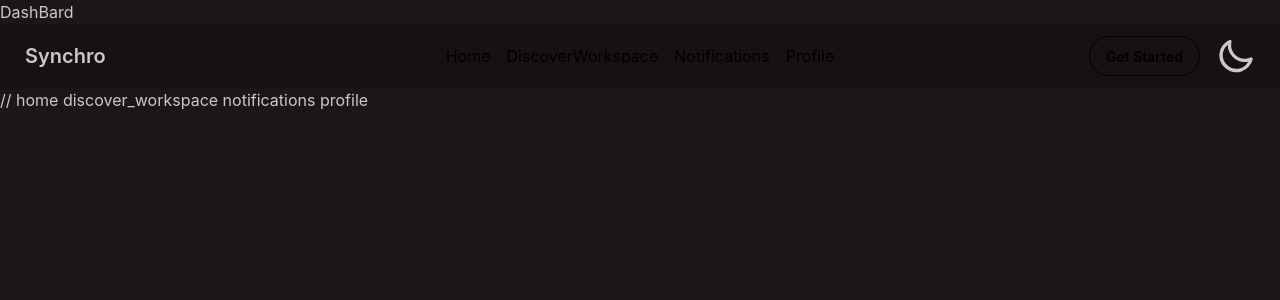
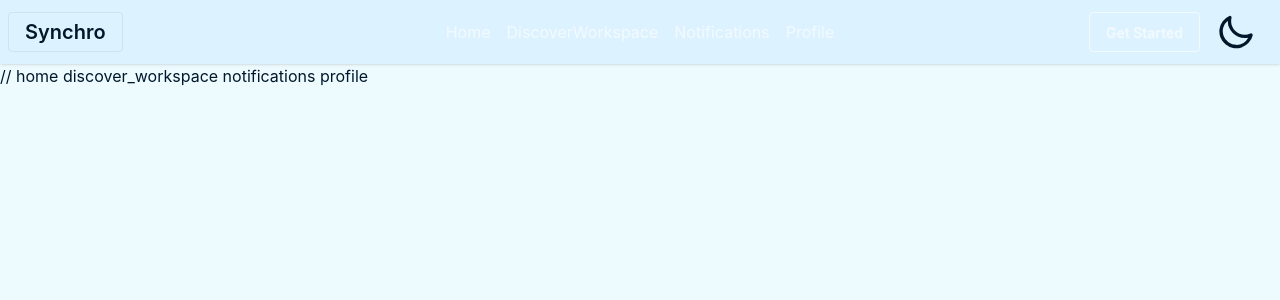
Before and after one commit to Dnshivani/Synchro, a React (Vite) app in the folder FRONTEND/: page /dashboard in a window 1280 px wide. Shown: the top 300 px of the page. Built offline with nearby package versions, Linux system fonts and the light colour scheme.

Commit message:
designing

```diff
--- a/FRONTEND/index.html
+++ b/FRONTEND/index.html
@@ -1,5 +1,5 @@
 <!doctype html>
-<html lang="en" data-theme="forest">
+<html lang="en" data-theme="mytheme">
 
 <head>
   <link href="/src/index.css" rel="stylesheet">
--- a/FRONTEND/src/Components/DashBoard/DashBoard.jsx
+++ b/FRONTEND/src/Components/DashBoard/DashBoard.jsx
@@ -11,7 +11,7 @@ const DashBoard = () => {
     return (
 
         <div>
-            <p>DashBard</p>
+            {/* <p>DashBard</p> */}
 
             <NavBar element={element} basepath='/dashboard' />
             <Outlet />
--- a/FRONTEND/src/index.css
+++ b/FRONTEND/src/index.css
@@ -1,5 +1,50 @@
 @import "tailwindcss";
 
-@plugin "daisyui" {
-    themes: all;
+@plugin "daisyui";
+
+@plugin "daisyui/theme" {
+    name: "mytheme";
+    default: true;
+    /* set as default */
+    prefersdark: false;
+    /* set as default dark mode (prefers-color-scheme:dark) */
+    color-scheme: light;
+    /* color of browser-provided UI */
+
+    --color-base-100: oklch(98% 0.02 240);
+    --color-base-200: oklch(95% 0.03 240);
+    --color-base-300: oklch(92% 0.04 240);
+    --color-base-content: oklch(20% 0.05 240);
+    --color-primary: oklch(55% 0.3 240);
+    --color-primary-content: oklch(98% 0.01 240);
+    --color-secondary: oklch(70% 0.25 200);
+    --color-secondary-content: oklch(98% 0.01 200);
+    --color-accent: oklch(65% 0.25 160);
+    --color-accent-content: oklch(98% 0.01 160);
+    --color-neutral: oklch(50% 0.05 240);
+    --color-neutral-content: oklch(98% 0.01 240);
+    --color-info: oklch(70% 0.2 220);
+    --color-info-content: oklch(98% 0.01 220);
+    --color-success: oklch(65% 0.25 140);
+    --color-success-content: oklch(98% 0.01 140);
+    --color-warning: oklch(80% 0.25 80);
+    --color-warning-content: oklch(20% 0.05 80);
+    --color-error: oklch(65% 0.3 30);
+    --color-error-content: oklch(98% 0.01 30);
+
+    /* border radius */
+    --radius-selector: 1rem;
+    --radius-field: 0.25rem;
+    --radius-box: 0.5rem;
+
+    /* base sizes */
+    --size-selector: 0.25rem;
+    --size-field: 0.25rem;
+
+    /* border size */
+    --border: 1px;
+
+    /* effects */
+    --depth: 1;
+    --noise: 0;
 }
```
